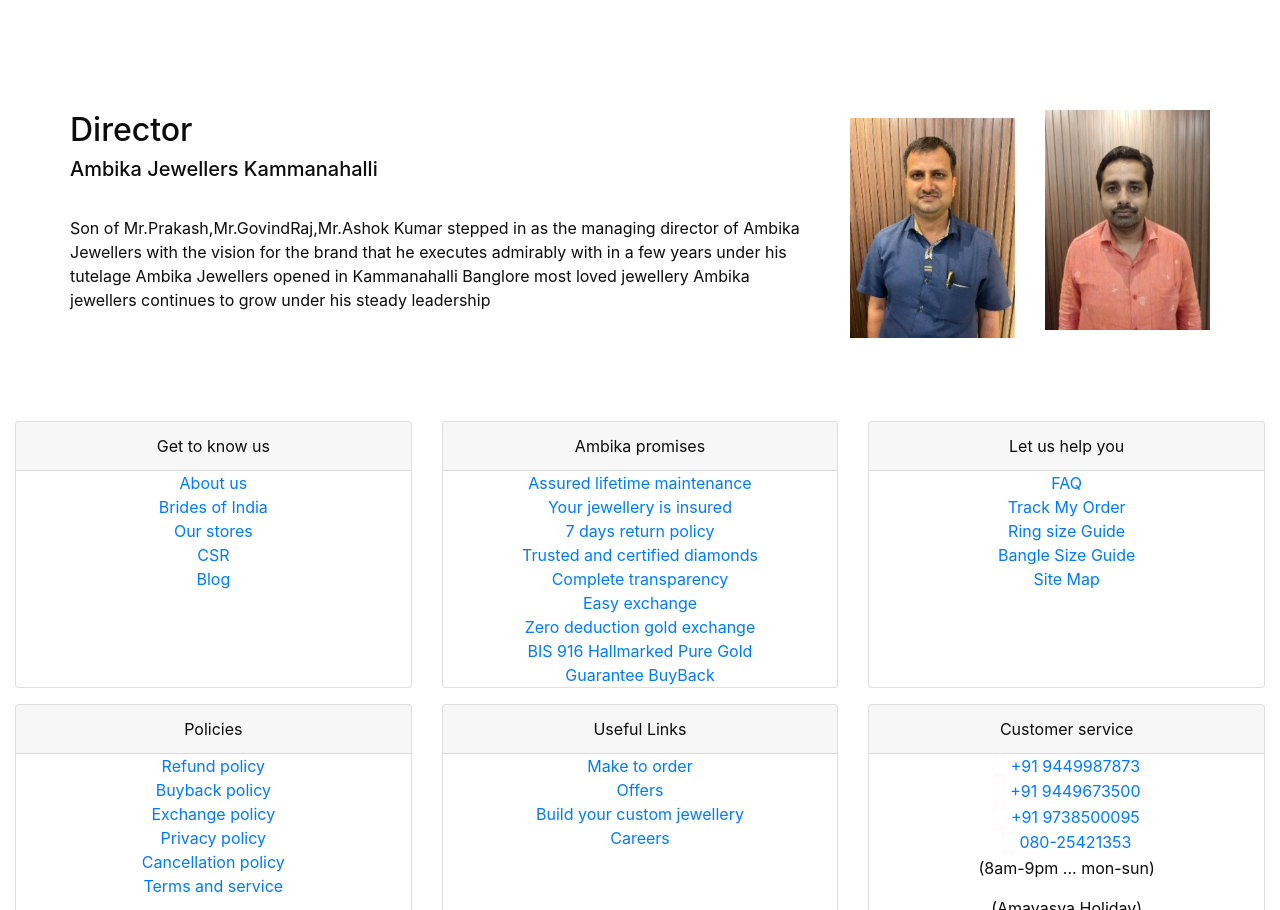
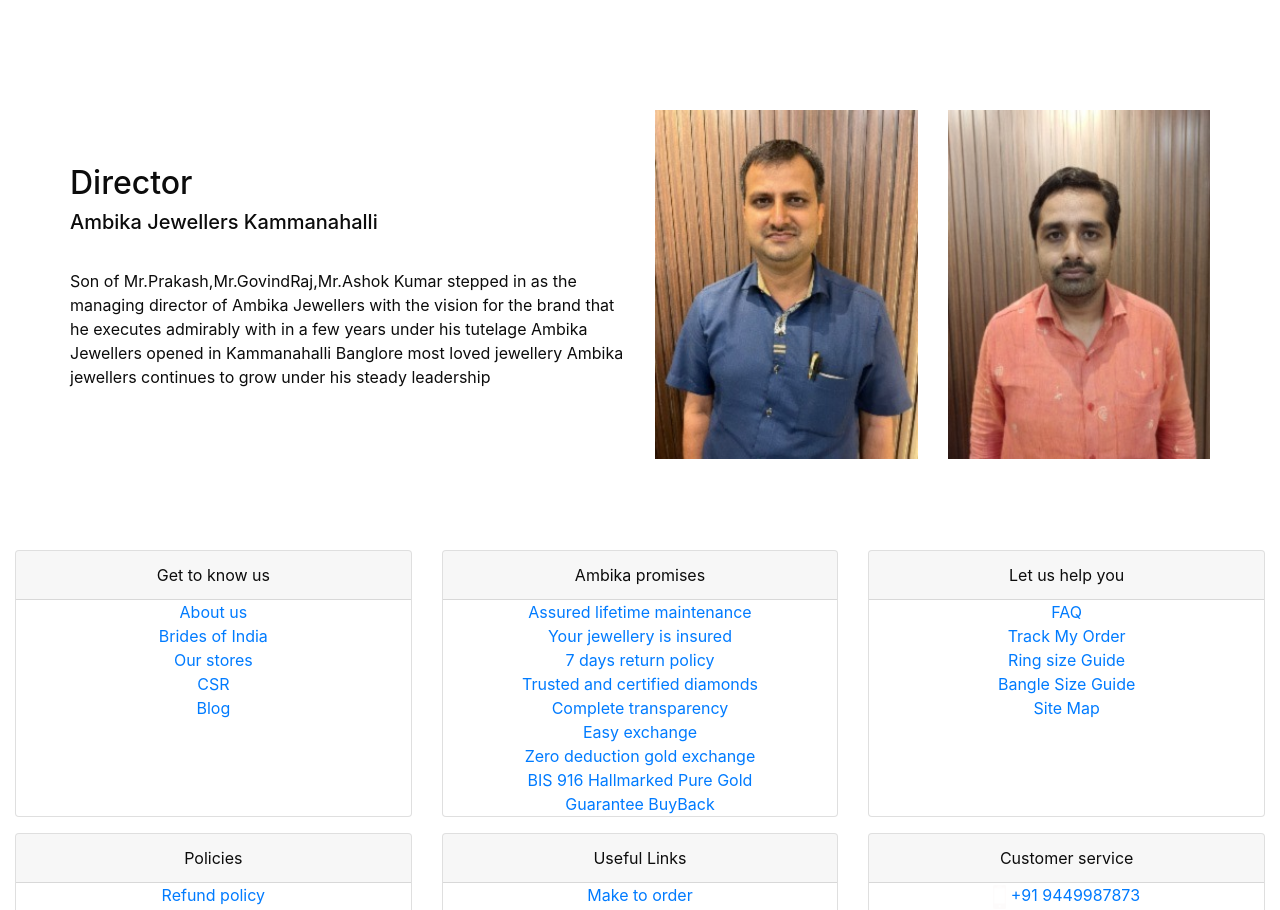
Before and after one commit to Abhishek07777Pawar/jewellery-aap, a React (Create React App) app: page /about in a window 1280 px wide. Shown: the part 825-1735 px from the top of the page. Built offline with nearby package versions, Linux system fonts and the light colour scheme; no server answers; a web font is replaced by a local one.

Commit message:
picture adjusted

```diff
--- a/src/Component/About.js
+++ b/src/Component/About.js
@@ -85,7 +85,7 @@
 
 
                   {/* </div> */}
-              <div className="col-md-8 mb-3 col-sm">
+              <div className="col-md-6 mb-3 col-sm">
               <h2>Director</h2>  <h5> Ambika Jewellers Kammanahalli</h5>
                 <div className="detail-box">
 
@@ -96,13 +96,13 @@
                   </div>
                 </div>
               </div>
-              <div className="col-md-2 col-sm">
+              <div className="col-md-3 mb-3 col-sm">
                 <div className="img-box">
                 {/* <img src="assets/images/My_project__1_-removebg-preview.png" alt="" className="img-fluid" /> */}
                 <img src="assets/images/My project (3).jpg" alt="" className="img-fluid" />
                 </div>
               </div>
-              <div className="col-md-2 mb-3 col-sm">
+              <div className="col-md-3 mb-3 col-sm">
                 <div className="img-box">
                 <img src="assets/images/My project (4).jpg" alt="" className="img-fluid" />
                 </div>
```
